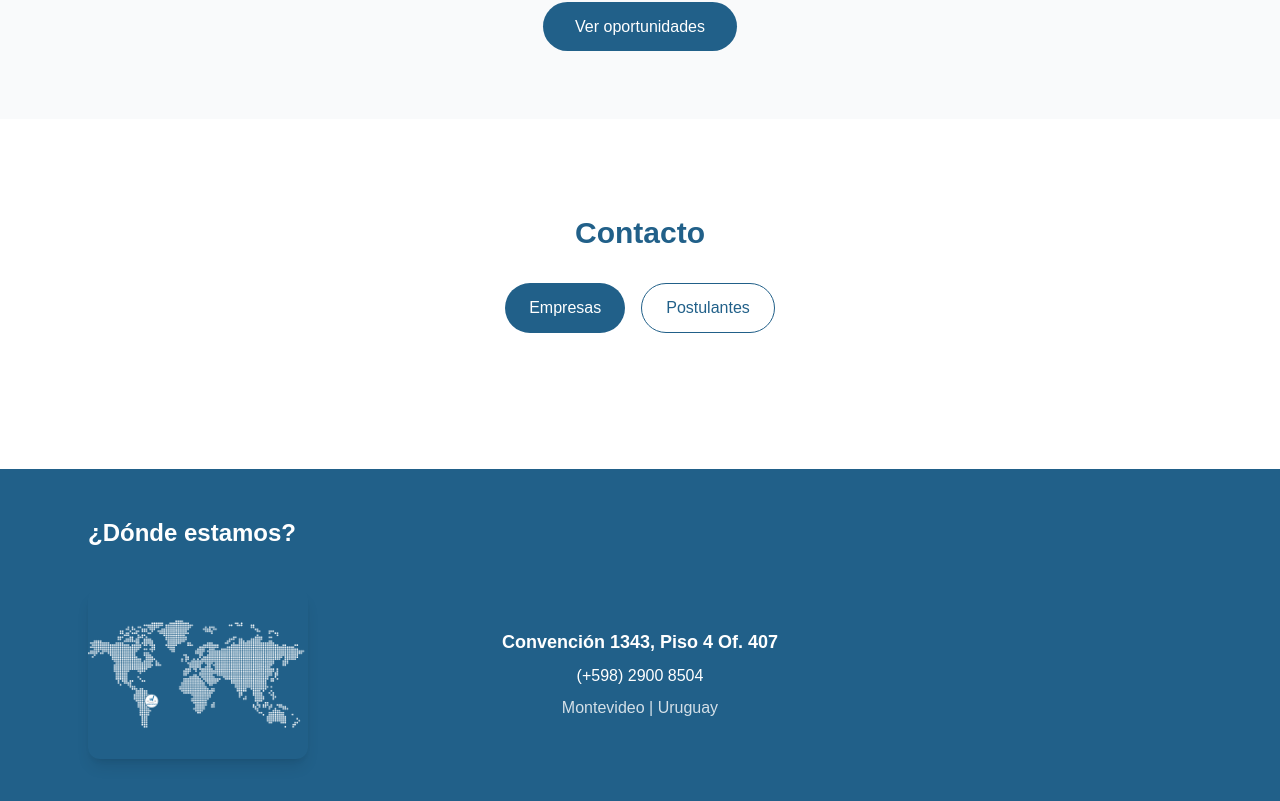
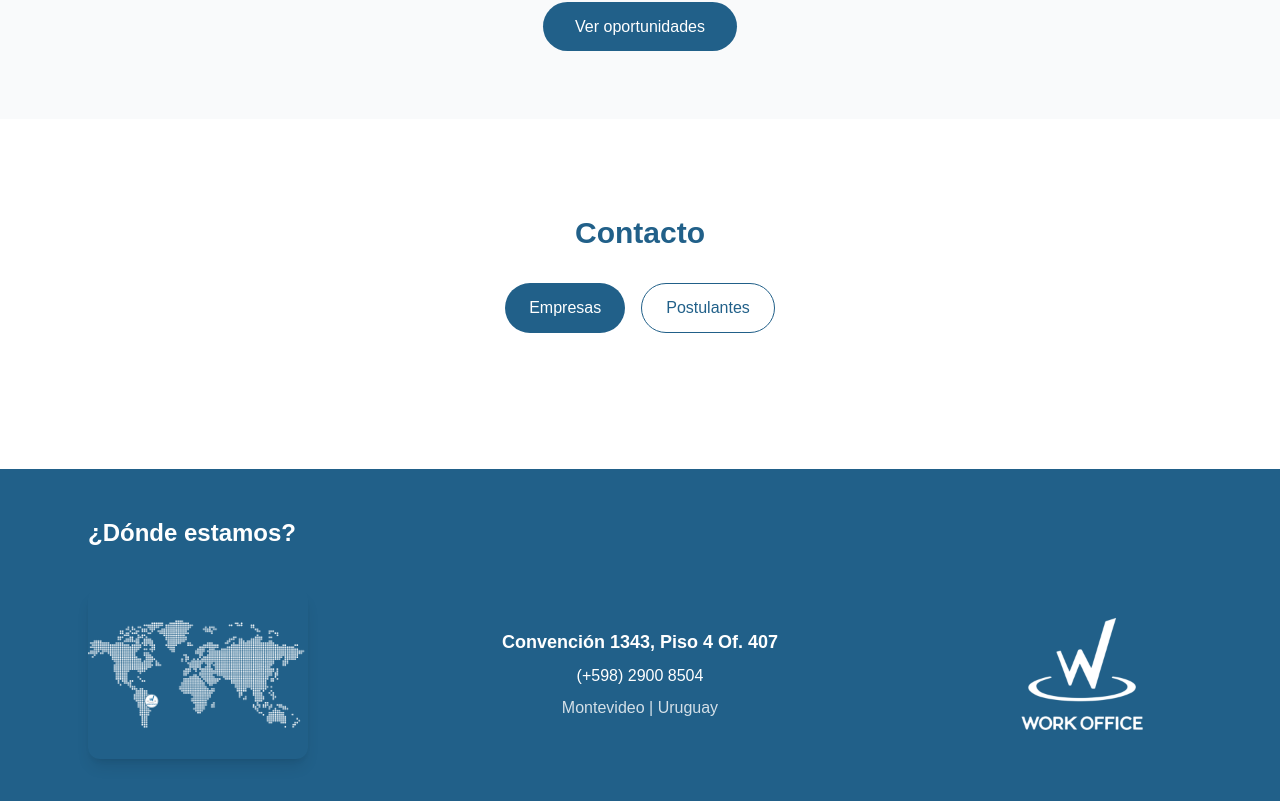
Before and after one commit to WorkOffice2026/workoffice-web, a Next.js app: page / in a window 1280 px wide. Shown: the part 4645-5446 px from the top of the page. Built offline with nearby package versions, Linux system fonts and the light colour scheme.

Commit message:
ajusta tamaño logo footer

```diff
--- a/src/app/page.tsx
+++ b/src/app/page.tsx
@@ -365,7 +365,6 @@ export default function Home() {
         )}
       </section>
 
-{/* FOOTER */}
 <footer className="bg-[#216089] text-white py-12">
   <div className="max-w-6xl mx-auto px-6">
 
@@ -381,8 +380,8 @@ export default function Home() {
           <Image
             src="/mapa-uruguay.png"
             alt="Mapa Montevideo"
-            width={180}
-            height={140}
+            width={220}
+            height={170}
             className="object-contain w-full h-full"
           />
         </div>
@@ -403,8 +402,18 @@ export default function Home() {
         </p>
       </div>
 
-      {/* ESPACIO DERECHA (equilibrio visual) */}
-      <div className="hidden md:block"></div>
+      {/* LOGO (DERECHA) */}
+      <div className="flex justify-center md:justify-end">
+        <div className="w-[220px] h-[170px] flex items-center justify-center">
+          <Image
+            src="/iconlogo-workoffice.png"
+            alt="Work Office Logo"
+            width={180}
+            height={180}
+            className="object-contain hover:scale-105 transition duration-300"
+          />
+        </div>
+      </div>
 
     </div>
   </div>
```
